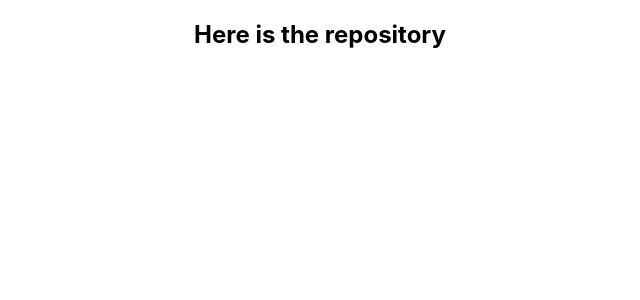
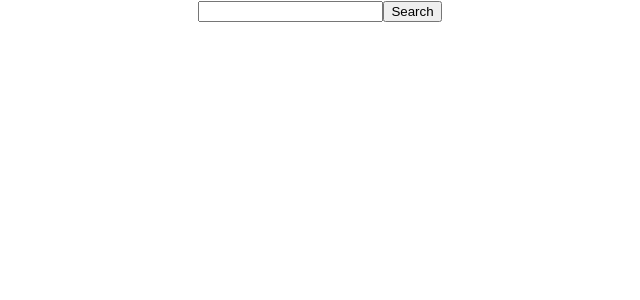
Before and after one commit to N-Gibson/gh-search, a React (Create React App) app: page /#/ in a window 1280 px wide. Shown: the top 300 px of the page, without its empty margins (320-960 px from the left). Built offline with nearby package versions, Linux system fonts and the light colour scheme.

Commit message:
Add logic to save user input to state

```diff
--- a/src/Components/Repository/Repository.js
+++ b/src/Components/Repository/Repository.js
@@ -2,13 +2,13 @@ import React, { Component } from 'react';
 
 class Repository extends Component {
   constructor() {
-
+    super();
   }
 
   render() {
     return (
-      <div>
-        <h2>Here is the repository</h2>
+      <div className="Repository">
+
       </div>
     )
   }
--- a/src/Components/SearchResults/SearchResults.js
+++ b/src/Components/SearchResults/SearchResults.js
@@ -2,13 +2,21 @@ import React, { Component } from 'react';
 
 class SearchResults extends Component {
   constructor() {
-    super()
+    super();
+    this.state = {
+      userInput: '',
+    }
+  }
+
+  handleChange = (e) => {
+    this.setState({ [e.target.name]: e.target.value })
   }
 
   render() {
     return (
-      <div>
-        <h2>Here is the repository</h2>
+      <div className="SearchResults">
+        <input type='text' name='userInput' value={this.state.userInput} onChange={this.handleChange}></input>
+        <button>Search</button>
       </div>
     )
   }
```
Also changed, not shown: src/Components/App/App.js (+2 -8 lines).
